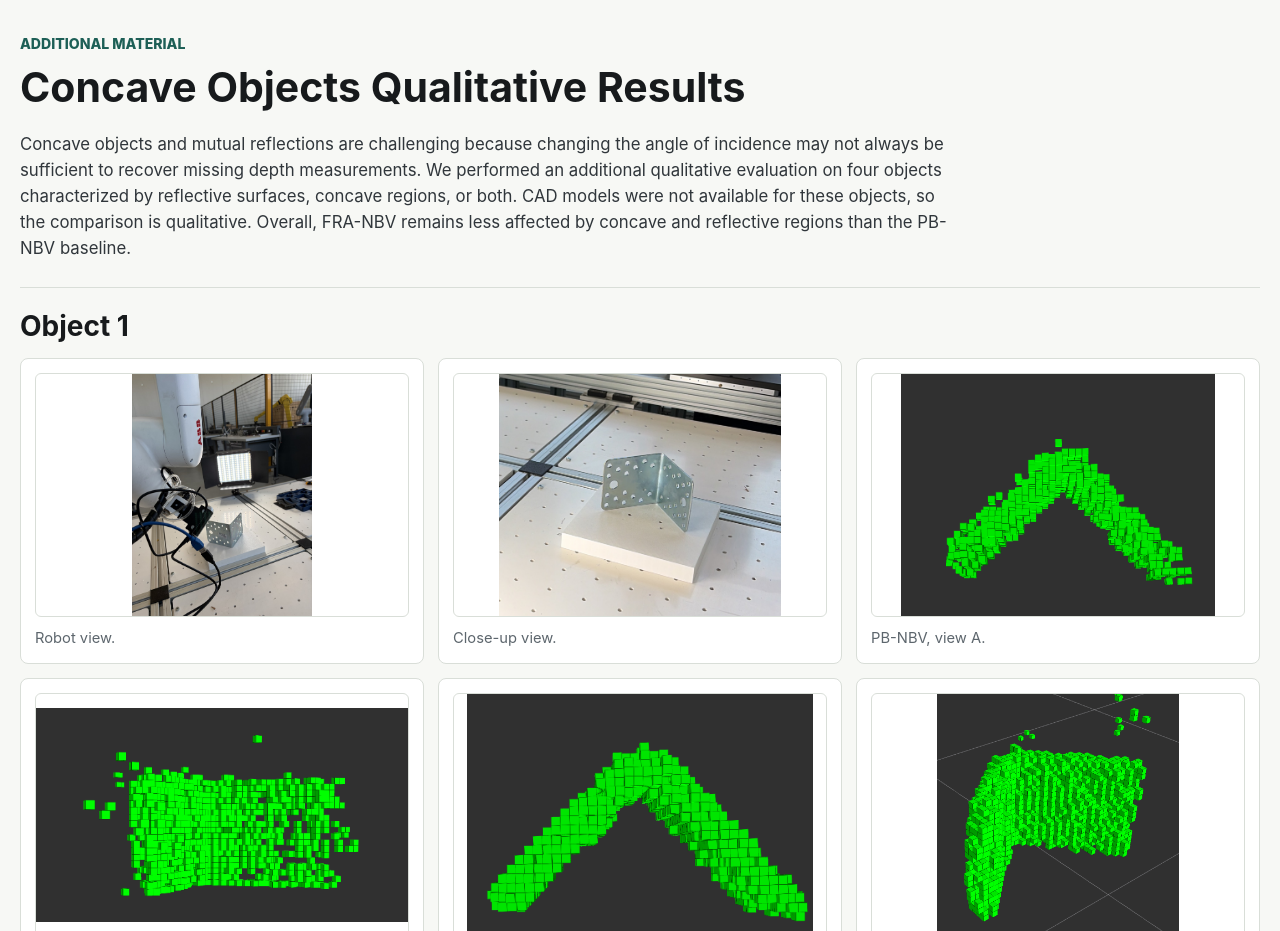
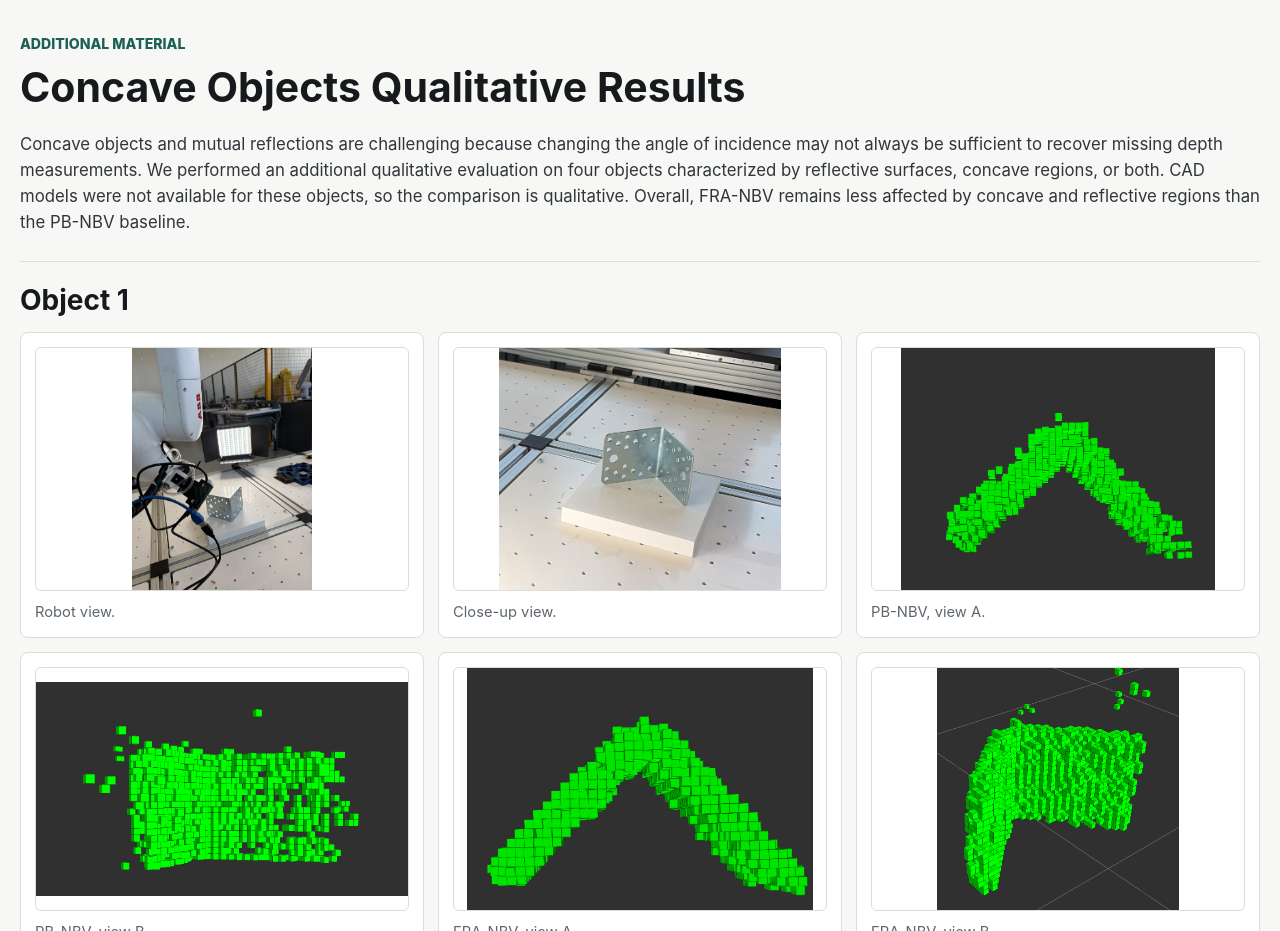
Before and after one commit to MerlinLaboratory/FRA-NBV, a plain HTML site: page docs/index.html in a window 1280 px wide. Shown: the part 4640-5571 px from the top of the page. Drawn offline with Linux system fonts and the light colour scheme.

Commit message:
Expand qualitative section copy width

```diff
--- a/docs/index.html
+++ b/docs/index.html
@@ -8,7 +8,7 @@
       name="description"
       content="RA-L paper website and supplementary material for FRA-NBV: A Fast and Reflectivity-Aware Next-Best-View Strategy."
     >
-    <link rel="stylesheet" href="style.css?v=9">
+    <link rel="stylesheet" href="style.css?v=10">
   </head>
   <body>
     <header class="site-header">
--- a/docs/style.css
+++ b/docs/style.css
@@ -281,6 +281,11 @@ figcaption {
   white-space: nowrap;
 }
 
+.qualitative .section-copy {
+  width: 100%;
+  max-width: none;
+}
+
 .figure-stack {
   display: grid;
   gap: 22px;
```
